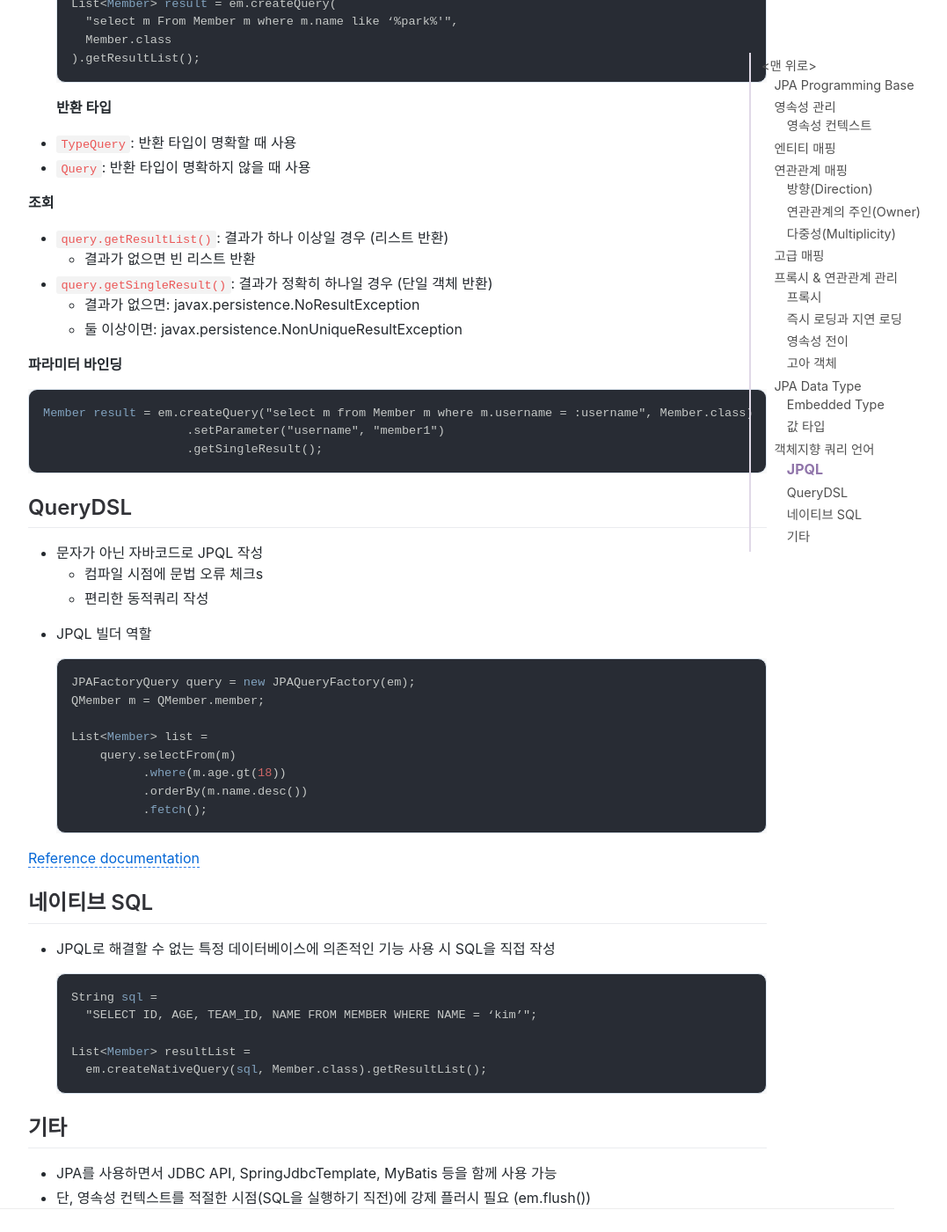
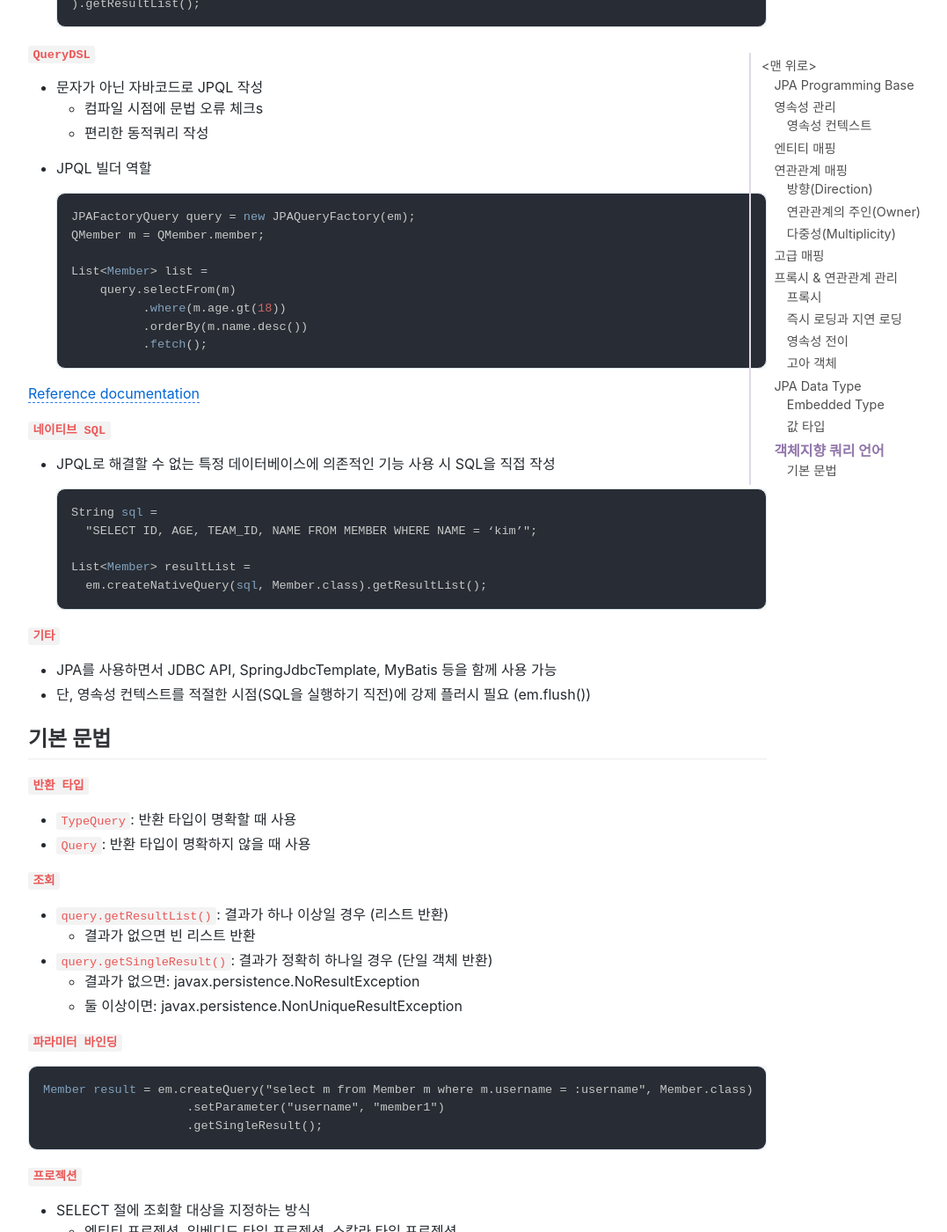
Before and after one commit to jihunparkme/jihunparkme.github.io, a Jekyll site: the page built from _posts/2022-03-29-JPA-Programming-base.md, in a window 1280 px wide and 1400 px high, scrolled down 23194 px. Shown: the whole window at 88% size, without its empty margins (188-1265 px from the left). Built offline with Jekyll 4.4.1, drawn with Linux system fonts in a browser that asks for light colours; nearby versions of some CDN libraries; comment, search, counter and statistics services are not loaded; some of the changed text lies outside the part shown.

Commit message:
[객체지향 쿼리 언어1] 프로젝션

````diff
--- a/_posts/2022-03-29-JPA-Programming-base.md
+++ b/_posts/2022-03-29-JPA-Programming-base.md
@@ -930,9 +930,7 @@
   ```
 # 객체지향 쿼리 언어
 
-## JPQL
-
-**Java Persistence Query Language**
+**`JPQL (Java Persistence Query Language)`**
 
 - SQL을 추상화한 객체 지향 쿼리 언어(특정 데이터베이스에 의존 X)
 - 테이블이 아닌 엔티티 객체를 대상으로 쿼리
@@ -944,28 +942,8 @@
     Member.class
   ).getResultList();
   ```
-**반환 타입**
 
-- `TypeQuery`: 반환 타입이 명확할 때 사용
-- `Query`: 반환 타입이 명확하지 않을 때 사용
-
-**조회**
-
-- `query.getResultList()`: 결과가 하나 이상일 경우 (리스트 반환)
-  - 결과가 없으면 빈 리스트 반환
-- `query.getSingleResult()`: 결과가 정확히 하나일 경우 (단일 객체 반환)
-  - 결과가 없으면: javax.persistence.NoResultException
-  - 둘 이상이면: javax.persistence.NonUniqueResultException
-
-**파라미터 바인딩**
-
-```java
-Member result = em.createQuery("select m from Member m where m.username = :username", Member.class)
-                    .setParameter("username", "member1")
-                    .getSingleResult();
-```
-
-## QueryDSL
+**`QueryDSL`**
 
 - 문자가 아닌 자바코드로 JPQL 작성
   - 컴파일 시점에 문법 오류 체크s
@@ -985,7 +963,7 @@
 
 [Reference documentation](http://querydsl.com/static/querydsl/5.0.0/reference/html_single/)
 
-## 네이티브 SQL
+**`네이티브 SQL`**
 
 - JPQL로 해결할 수 없는 특정 데이터베이스에 의존적인 기능 사용 시 SQL을 직접 작성
 
@@ -997,7 +975,42 @@
     em.createNativeQuery(sql, Member.class).getResultList();
   ```
 
-## 기타
+**`기타`**
 
 - JPA를 사용하면서 JDBC API, SpringJdbcTemplate, MyBatis 등을 함께 사용 가능
 - 단, 영속성 컨텍스트를 적절한 시점(SQL을 실행하기 직전)에 강제 플러시 필요 (em.flush())
+
+## 기본 문법
+
+**`반환 타입`**
+
+- `TypeQuery`: 반환 타입이 명확할 때 사용
+- `Query`: 반환 타입이 명확하지 않을 때 사용
+
+**`조회`**
+
+- `query.getResultList()`: 결과가 하나 이상일 경우 (리스트 반환)
+  - 결과가 없으면 빈 리스트 반환
+- `query.getSingleResult()`: 결과가 정확히 하나일 경우 (단일 객체 반환)
+  - 결과가 없으면: javax.persistence.NoResultException
+  - 둘 이상이면: javax.persistence.NonUniqueResultException
+
+**`파라미터 바인딩`**
+
+```java
+Member result = em.createQuery("select m from Member m where m.username = :username", Member.class)
+                    .setParameter("username", "member1")
+                    .getSingleResult();
+```
+
+**`프로젝션`**
+
+- SELECT 절에 조회할 대상을 지정하는 방식
+  - 엔티티 프로젝션, 임베디드 타입 프로젝션, 스칼라 타입 프로젝션
+  - 스칼라 타입 프로젝션의 경우 여러 값 조회 시 DTO 조회 추천
+
+  ```java
+  List<MemberDto> result =
+        em.createQuery("select new jpql.MemberDto(m.username, m.age) from Member m", MemberDto.class)
+        .getResultList();
+  ```
````
